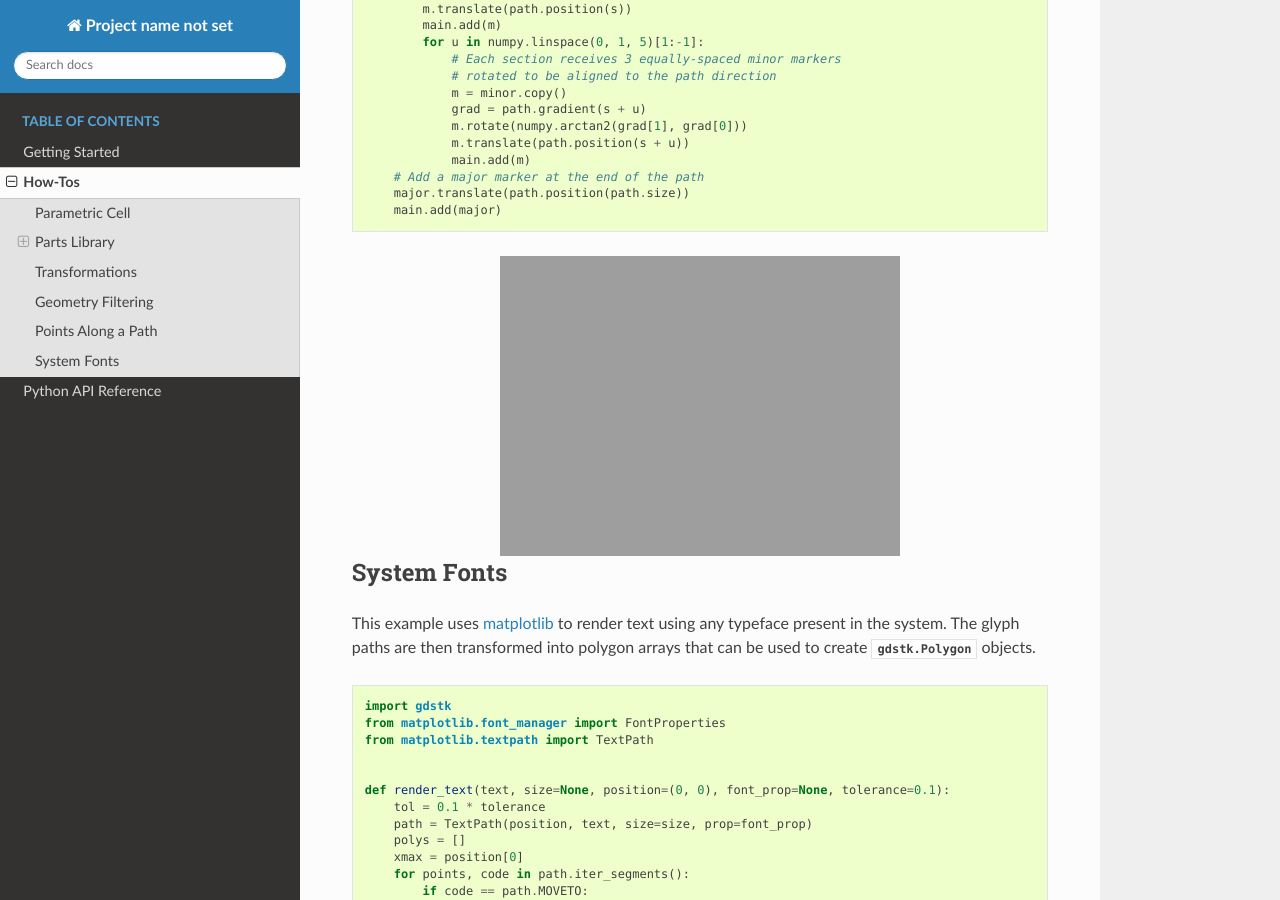
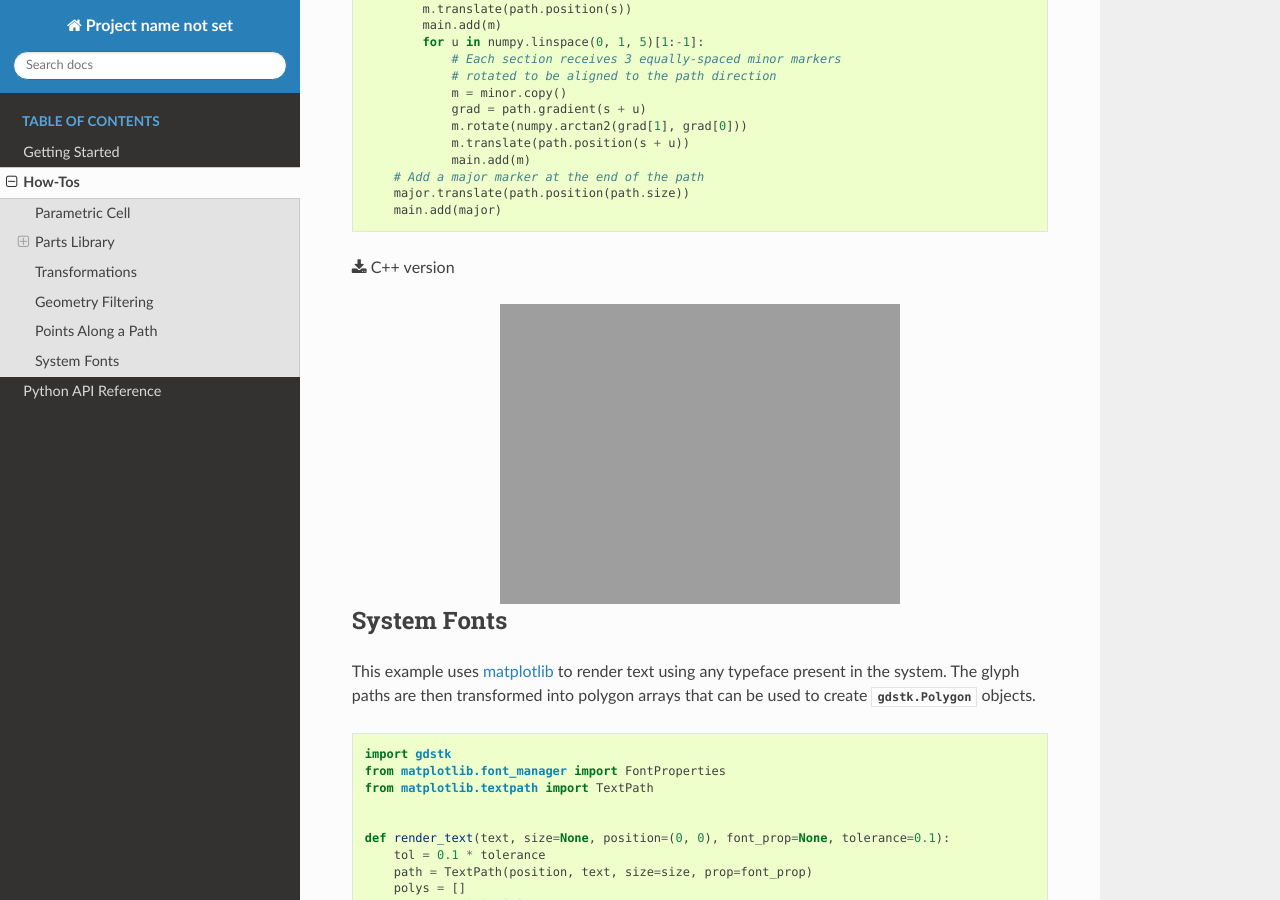
Before and after one commit to heitzmann/gdstk, a Sphinx documentation site: the page built from docs/how-tos.rst, in a window 1280 px wide and 900 px high, scrolled down 9077 px. Built offline with Sphinx 7.4.7 and the Read the Docs theme 2.0.0, drawn with Linux system fonts in a browser that asks for light colours.

Commit message:
Last C++ How-To example

```diff
--- a/docs/how-tos.rst
+++ b/docs/how-tos.rst
@@ -147,6 +147,8 @@ Markers positioned at a fixed distance must be calculated for each section indep
    :start-after: from tutorial_images import draw
    :end-before: main.name
 
+:download:`C++ version <cpp/path_markers.cpp>`
+
 .. image:: how-tos/path_markers.*
    :align: center
 
```
Also changed, not shown: 1 other file.
